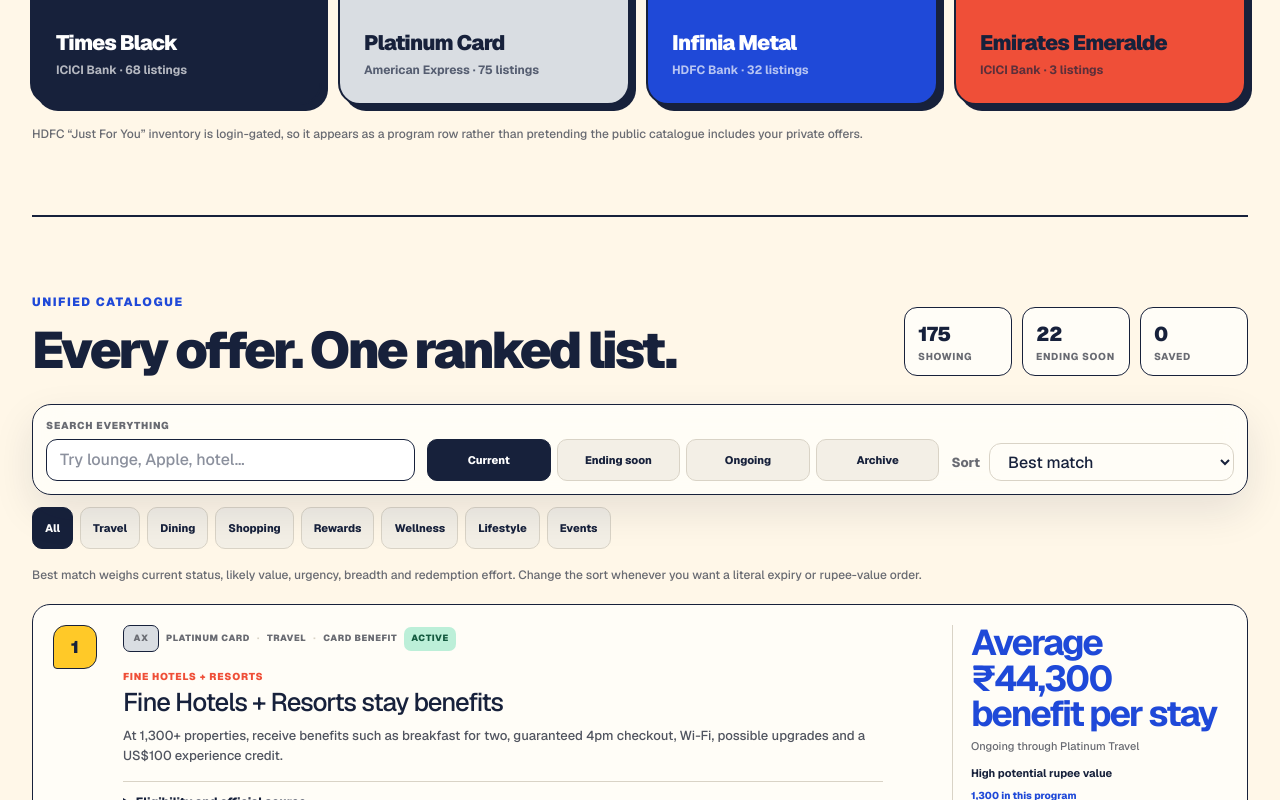
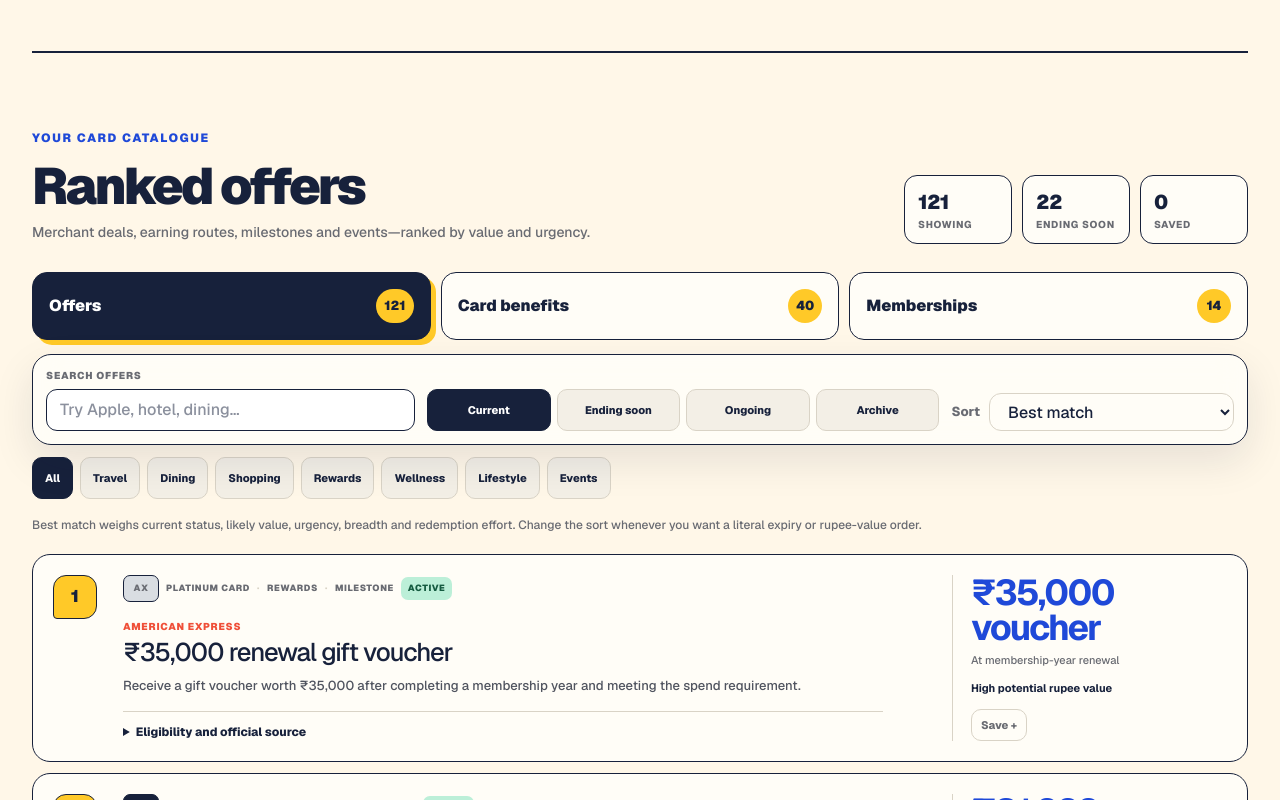
Before and after one commit to saushank3poch/perq, a Next.js app: page / in a window 1280 px wide. Shown: the part 1180-1980 px from the top of the page. Built offline with nearby package versions, Linux system fonts and the light colour scheme.

Commit message:
Separate offers benefits and memberships

```diff
--- a/app/data/all-perks.ts
+++ b/app/data/all-perks.ts
@@ -21,11 +21,17 @@
   return "Shopping";
 }
 
-function timesKind(section: string): PerkKind {
+function timesKind(section: string, title: string): PerkKind {
+  if (
+    title === "Annual Zomato Gold membership for your food ordering & dining needs" ||
+    title === "Premium global subscriptions in one membership" ||
+    title === "A wellness membership that has you fully covered" ||
+    title === "20% off on the standard membership"
+  ) {
+    return "membership";
+  }
   if (section === "EVENTS") return "event";
   if (section === "MILESTONES") return "milestone";
-  if (section === "BONUS REWARDS") return "rewards-program";
-  if (section === "WELCOME") return "card-benefit";
   if (section === "SIGNATURE BENEFITS") return "card-benefit";
   return "merchant-offer";
 }
@@ -51,7 +57,7 @@
     title: benefit.title,
     ...extractedValue,
     category: timesCategory(benefit.title, benefit.merchant),
-    kind: timesKind(benefit.section),
+    kind: timesKind(benefit.section, benefit.title),
     status: expired ? "expired" : isCampaign ? "active" : "unclear",
     timingLabel: expired ? "Ended campaign" : benefit.tag ?? benefit.section.toLocaleLowerCase("en-IN"),
     summary: `A Times Black ${benefit.section.toLocaleLowerCase("en-IN")} listing. Check the official page for the redemption path and current availability.`,
@@ -112,7 +118,7 @@
     value: "Up to ₹750 off",
     valueAmount: 750,
     category: "Lifestyle",
-    kind: "card-benefit",
+    kind: "merchant-offer",
     status: "active",
     timingLabel: "Up to 4 times monthly",
     summary: "Use the card on an eligible BookMyShow booking for the second-ticket discount.",
--- a/app/data/amex-platinum.ts
+++ b/app/data/amex-platinum.ts
@@ -635,7 +635,7 @@
     title: "Up to 25% off curated Platinum restaurants",
     value: "Up to 25% off",
     category: "Dining",
-    kind: "card-benefit",
+    kind: "merchant-offer",
     status: "active",
     timingLabel: "Ongoing; restaurant list changes",
     summary: "Get up to 25% off the total bill at a curated list of premium restaurants.",
@@ -650,7 +650,7 @@
     value: "Up to ₹10,000 per month",
     valueAmount: 10000,
     category: "Dining",
-    kind: "card-benefit",
+    kind: "merchant-offer",
     status: "active",
     startDate: "2025-12-24",
     endDate: "2026-12-31",
@@ -932,7 +932,7 @@
     value: "Up to ₹500 off plus F&B voucher",
     valueAmount: 500,
     category: "Lifestyle",
-    kind: "card-benefit",
+    kind: "merchant-offer",
     status: "active",
     timingLabel: "Once per calendar month",
     summary: "After buying one eligible movie ticket, get up to ₹500 off the second ticket plus a complimentary food-and-beverage voucher.",
--- a/app/globals.css
+++ b/app/globals.css
@@ -1001,6 +1001,61 @@
   margin-bottom: 28px;
 }
 
+.catalogue-description {
+  max-width: 660px;
+  margin: 10px 0 0;
+  color: var(--muted);
+  font-size: 14px;
+  line-height: 1.55;
+}
+
+.catalogue-type-tabs {
+  margin-bottom: 14px;
+  display: grid;
+  grid-template-columns: repeat(3, minmax(0, 1fr));
+  gap: 10px;
+}
+
+.catalogue-type-tabs button {
+  min-height: 68px;
+  padding: 14px 16px;
+  display: flex;
+  align-items: center;
+  justify-content: space-between;
+  gap: 14px;
+  border: 1.5px solid var(--ink);
+  border-radius: 15px;
+  background: var(--paper);
+  color: var(--ink);
+  font: inherit;
+  font-weight: 850;
+  cursor: pointer;
+  transition: transform 150ms ease, background 150ms ease, color 150ms ease;
+}
+
+.catalogue-type-tabs button:hover {
+  transform: translateY(-2px);
+}
+
+.catalogue-type-tabs button.active {
+  background: var(--ink);
+  color: #fff;
+  box-shadow: 5px 5px 0 var(--sun);
+}
+
+.catalogue-type-tabs strong {
+  min-width: 34px;
+  min-height: 34px;
+  padding: 0 8px;
+  display: inline-flex;
+  align-items: center;
+  justify-content: center;
+  border-radius: 999px;
+  background: var(--sun);
+  color: var(--ink);
+  font-size: 13px;
+}
+
 .catalogue-stats {
   display: flex;
   gap: 10px;
@@ -1527,6 +1582,17 @@
     overflow-x: auto;
   }
 
+  .catalogue-type-tabs {
+    display: flex;
+    overflow-x: auto;
+    padding: 3px 6px 9px 2px;
+  }
+
+  .catalogue-type-tabs button {
+    min-width: 180px;
+    flex: 0 0 auto;
+  }
+
   .view-tabs button {
     min-width: 106px;
     flex: 0 0 auto;
--- a/app/page.tsx
+++ b/app/page.tsx
@@ -13,6 +13,7 @@
 type CategoryFilter = "All" | PerkCategory;
 type ViewFilter = "current" | "ending" | "ongoing" | "archive";
 type SortMode = "ranked" | "expiry" | "value";
+type CatalogueTab = "offers" | "benefits" | "memberships";
 
 type Card = {
   id: CardId;
@@ -47,6 +48,32 @@
   { id: "archive", label: "Archive" },
 ];
 
+const catalogueTabs: {
+  id: CatalogueTab;
+  label: string;
+  heading: string;
+  description: string;
+}[] = [
+  {
+    id: "offers",
+    label: "Offers",
+    heading: "Ranked offers",
+    description: "Merchant deals, earning routes, milestones and events—ranked by value and urgency.",
+  },
+  {
+    id: "benefits",
+    label: "Card benefits",
+    heading: "Card benefits",
+    description: "Ongoing card features such as lounge access, premium-cabin fares and protection.",
+  },
+  {
+    id: "memberships",
+    label: "Memberships",
+    heading: "Memberships",
+    description: "Hotel, dining and lifestyle memberships included with your selected cards.",
+  },
+];
+
 const allCardIds = cards.map((card) => card.id);
 const DAY = 1000 * 60 * 60 * 24;
 
@@ -67,6 +94,19 @@
   if (perk.endDate && daysUntil(perk.endDate) < 0) return "expired";
   if (perk.startDate && dateAtStartOfDay(perk.startDate) > Date.now()) return "upcoming";
   return perk.status;
+}
+
+function catalogueTabFor(perk: UnifiedPerk): CatalogueTab {
+  if (perk.kind === "membership") return "memberships";
+  if (
+    perk.kind === "card-benefit" ||
+    perk.kind === "protection" ||
+    perk.kind === "rewards-program" ||
+    (perk.kind === "earning-channel" && !perk.endDate)
+  ) {
+    return "benefits";
+  }
+  return "offers";
 }
 
 function rankScore(perk: UnifiedPerk) {
@@ -131,6 +171,7 @@
 
 export default function Home() {
   const [selectedCards, setSelectedCards] = useState<CardId[]>(allCardIds);
+  const [catalogueTab, setCatalogueTab] = useState<CatalogueTab>("offers");
   const [category, setCategory] = useState<CategoryFilter>("All");
   const [view, setView] = useState<ViewFilter>("current");
   const [sortBy, setSortBy] = useState<SortMode>("ranked");
@@ -168,9 +209,14 @@
   const selectedCurrentPerks = useMemo(
     () =>
       allPerks
-        .filter((perk) => selectedCards.includes(perk.cardId) && effectiveStatus(perk) !== "expired")
+        .filter(
+          (perk) =>
+            selectedCards.includes(perk.cardId) &&
+            catalogueTabFor(perk) === catalogueTab &&
+            effectiveStatus(perk) !== "expired",
+        )
         .sort((a, b) => rankScore(b) - rankScore(a)),
-    [selectedCards],
+    [catalogueTab, selectedCards],
   );
 
   const visiblePerks = useMemo(() => {
@@ -189,6 +235,7 @@
       const haystack = `${perk.provider} ${perk.title} ${perk.summary} ${perk.value} ${kindLabel(perk.kind)}`.toLocaleLowerCase("en-IN");
       return (
         selectedCards.includes(perk.cardId) &&
+        catalogueTabFor(perk) === catalogueTab &&
         (category === "All" || perk.category === category) &&
         matchesView &&
         (!normalizedQuery || haystack.includes(normalizedQuery))
@@ -200,7 +247,26 @@
       if (sortBy === "value") return (b.valueAmount ?? 0) - (a.valueAmount ?? 0);
       return rankScore(b) - rankScore(a);
     });
-  }, [category, query, selectedCards, sortBy, view]);
+  }, [catalogueTab, category, query, selectedCards, sortBy, view]);
+
+  const tabCounts = useMemo(
+    () =>
+      catalogueTabs.reduce<Record<CatalogueTab, number>>(
+        (counts, item) => ({
+          ...counts,
+          [item.id]: allPerks.filter(
+            (perk) =>
+              selectedCards.includes(perk.cardId) &&
+              catalogueTabFor(perk) === item.id &&
+              effectiveStatus(perk) !== "expired",
+          ).length,
+        }),
+        { offers: 0, benefits: 0, memberships: 0 },
+      ),
+    [selectedCards],
+  );
+
+  const activeCatalogueTab = catalogueTabs.find((item) => item.id === catalogueTab)!;
 
   const topPerk = selectedCurrentPerks[0];
   const topCard = topPerk ? cards.find((card) => card.id === topPerk.cardId) : cards[0];
@@ -314,8 +380,9 @@
       <section className="catalogue-section" id="catalogue" aria-labelledby="catalogue-title">
         <div className="catalogue-intro">
           <div>
-            <p className="eyebrow">Unified catalogue</p>
-            <h2 id="catalogue-title">Every offer. One ranked list.</h2>
+            <p className="eyebrow">Your card catalogue</p>
+            <h2 id="catalogue-title">{activeCatalogueTab.heading}</h2>
+            <p className="catalogue-description">{activeCatalogueTab.description}</p>
           </div>
           <div className="catalogue-stats" aria-label="Catalogue summary" aria-live="polite">
             <span><strong>{visiblePerks.length}</strong> showing</span>
@@ -324,14 +391,34 @@
           </div>
         </div>
 
+        <div className="catalogue-type-tabs" role="group" aria-label="Catalogue type">
+          {catalogueTabs.map((item) => (
+            <button
+              key={item.id}
+              type="button"
+              aria-pressed={catalogueTab === item.id}
+              className={catalogueTab === item.id ? "active" : ""}
+              onClick={() => {
+                setCatalogueTab(item.id);
+                setCategory("All");
+                setView("current");
+                setQuery("");
+              }}
+            >
+              <span>{item.label}</span>
+              <strong>{tabCounts[item.id]}</strong>
+            </button>
+          ))}
+        </div>
+
         <div className="catalogue-controls">
           <label className="catalogue-search" htmlFor="catalogue-search">
-            <span>Search everything</span>
+            <span>Search {activeCatalogueTab.label.toLocaleLowerCase("en-IN")}</span>
             <input
               id="catalogue-search"
               type="search"
               value={query}
-              placeholder="Try lounge, Apple, hotel…"
+              placeholder={catalogueTab === "offers" ? "Try Apple, hotel, dining…" : catalogueTab === "benefits" ? "Try lounge, insurance, golf…" : "Try Marriott, Accor, Taj…"}
               onChange={(event) => setQuery(event.target.value)}
             />
           </label>
```
Also changed, not shown: 1 other file (tests, documents, lock files or other folders).
